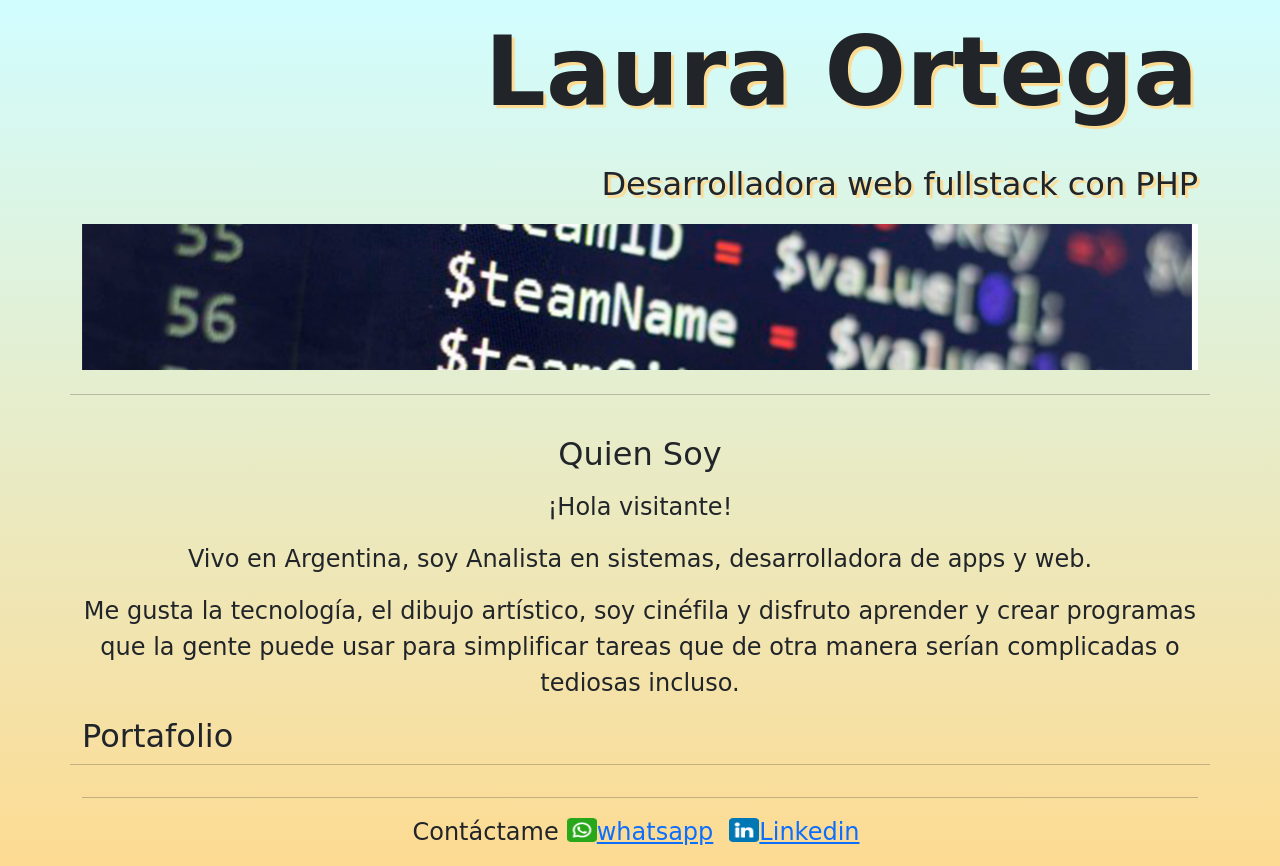
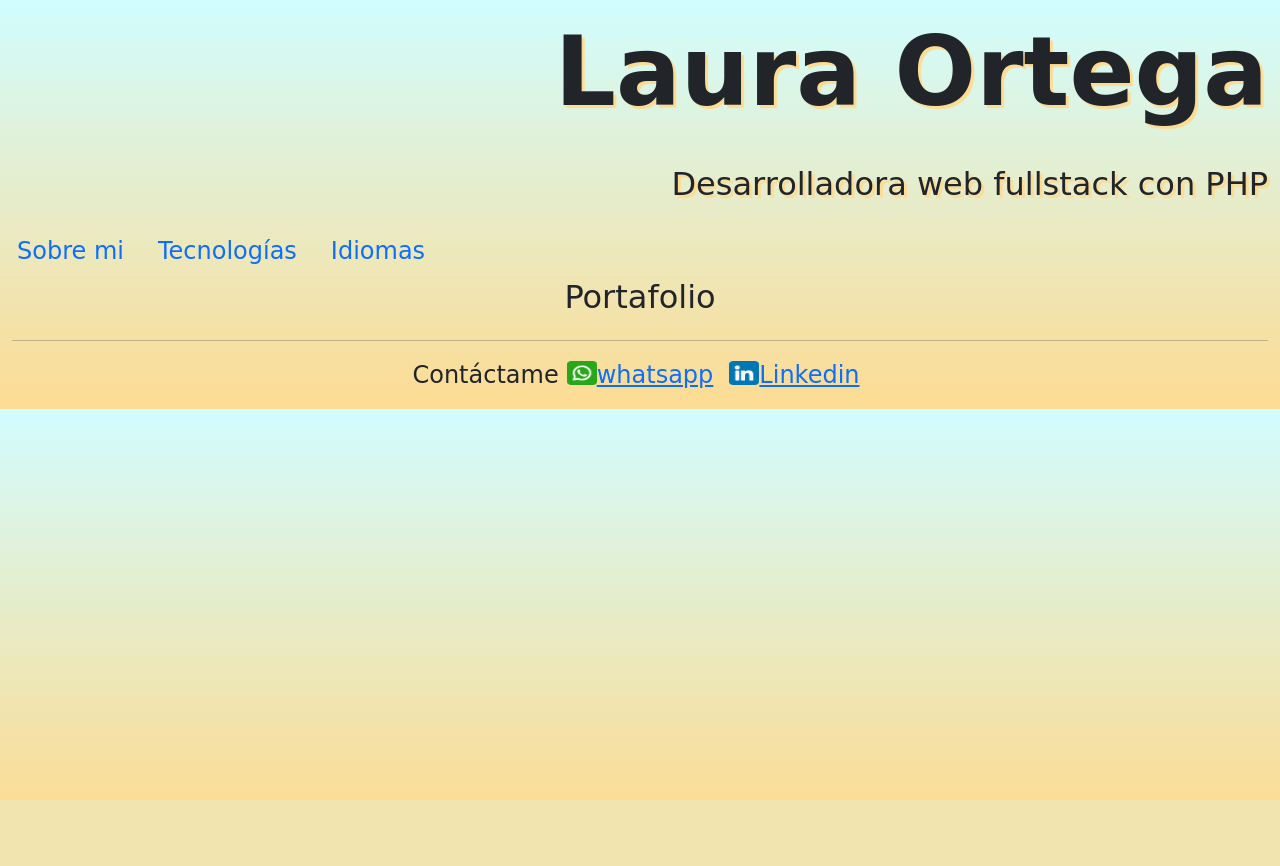
Before and after one commit to laura071364/proyecto_cac, a PHP site: page / in a window 1280 px wide. After the commit the page ends 800 px from the top, so only its background shows below. Run offline with PHP 8.4, Linux system fonts and the light colour scheme; data that the repository does not hold is empty; some web fonts are replaced.

Commit message:
mejorado del index, agregado de collapse para detalles

```diff
--- a/css/style_index.css
+++ b/css/style_index.css
@@ -1,10 +1,12 @@
 body{
     /* background-image: linear-gradient(to top, #ff9a9e 0%, #fecfef 99%, #fecfef 100%); */
     margin: 0;
+    padding: 0;
     background-image: linear-gradient(to top, #fddb92 0%, #d1fdff 100%);
     font-family: 'Edu TAS Beginner', cursive;
     font-size: 1.5rem;
 }
+
 
 #nombre_autor{
     font-weight:bold;
@@ -13,6 +15,7 @@ body{
 }
 
 #profesion{
+
     font-size: 2rem;
     text-shadow: 3px 3px 1px #fddb92;
 }
--- a/index.php
+++ b/index.php
@@ -1,16 +1,17 @@
 <?php
 include 'Conexion.php';
 $conexion = new Conexion();
-    $proyectos= $conexion->consultar("SELECT * FROM `proyecto`");
+$proyectos = $conexion->consultar("SELECT * FROM `proyecto`");
 ?>
 <!DOCTYPE html>
 <html lang="es">
+
 <head>
     <meta charset="UTF-8">
     <meta http-equiv="X-UA-Compatible" content="IE=edge">
     <meta name="viewport" content="width=device-width, initial-scale=1.0">
     <link href="https://cdn.jsdelivr.net/npm/bootstrap@5.0.2/dist/css/bootstrap.min.css" rel="stylesheet" integrity="sha384-EVSTQN3/azprG1Anm3QDgpJLIm9Nao0Yz1ztcQTwFspd3yD65VohhpuuCOmLASjC" crossorigin="anonymous">
-    <link rel="stylesheet"   href="https://cdnjs.cloudflare.com/ajax/libs/animate.css/4.1.1/animate.min.css"/>
+    <link rel="stylesheet" href="https://cdnjs.cloudflare.com/ajax/libs/animate.css/4.1.1/animate.min.css" />
     <link rel="preconnect" href="https://fonts.googleapis.com">
     <link rel="preconnect" href="https://fonts.gstatic.com" crossorigin>
     <link href="https://fonts.googleapis.com/css2?family=Edu+TAS+Beginner:wght@600&display=swap" rel="stylesheet">
@@ -18,17 +19,58 @@
 
     <title>Principal</title>
 </head>
+
 <body>
        <!-- <canvas style="position: absolute;top:0;left:0;z-index: -1;" id="canvas" width="1300" height="2100"></canvas> -->
-   <div class="container">
+    <div class="container-fluid">
+
+        <div id="portada" class="row text-end">
+            <p id="nombre_autor" class="animate__animated animate__fadeInLeft">Laura Ortega</p>
+            <p id="profesion" class="animate__animated animate__fadeInUp pt-0">Desarrolladora web fullstack con PHP</p>
+        </div>
         <div class="row text-end">
-            <p id="nombre_autor" class="animate__animated animate__fadeInLeft">Laura Ortega</p>
-            <p id="profesion" class="animate__animated animate__fadeInUp">Desarrolladora web fullstack con PHP</p>
-            <div class="mx-auto" id="fondo">
-                <img src="images/codigo2.png" width="100%" alt="">
+            <ul class="nav nav-tabs">
+                <li class="nav-item">
+                <a class="nav-link" data-bs-toggle="collapse" href="#collapseExample" role="button" aria-expanded="false" aria-controls="collapseExample">
+                    Sobre mi
+                </a>
+                </li>
+                <li class="nav-item" data-bs-toggle="collapse" href="#tecnologias" role="button" aria-expanded="false" aria-controls="collapseExample">
+                    <a class="nav-link" href="#tecnologias">Tecnologías</a>
+                </li>
+                <li class="nav-item">
+                    <a class="nav-link" data-bs-toggle="collapse" href="#idiomas" role="button" aria-expanded="false" aria-controls="collapseExample" href="#idiomas">Idiomas</a>
+                </li>
+
+            </ul>
+
+                <!-- <button class="btn btn-primary" type="button" data-bs-toggle="collapse" data-bs-target="#collapseExample" aria-expanded="false" aria-controls="collapseExample">
+    Button with data-bs-target
+  </button> -->
+
+            <div class="collapse" id="collapseExample">
+                <div class="card card-body bg-dark text-white">
+                    <p>¡Hola visitante!</p>
+                    <p>Soy Analista en sistemas, desarrolladora de apps de escritorio y web.</p>
+                    <p>Disfruto aprender y crear.</p>
+                    <span><a href="#contacto">contáctame</a></span>
                 </div>
             </div>
-       <div id="soy" class="row justify-content-center">
+
+            <div class="collapse" id="tecnologias">
+                <div class="card card-body align-items-center" >
+                    <img src="images/tecnologias.png" class="img-fluid rounded-top" width="30%" alt="tecnologias">
+                </div>
+            </div>
+        </div>
+
+        <div class="collapse" id="idiomas">
+                <div class="card card-body bg-dark text-white text-end">
+                    <p>Español nativo</p>
+                    <p>Inglés intermedio - lectura competencia profesional</p>
+                </div>
+            </div>
+        <!-- <div id="soy" class="row justify-content-center">
        <hr class="my-4">
         <h2 class="my-3">Quien Soy</h2>
 
@@ -36,19 +78,18 @@
         <p>Vivo en Argentina, soy Analista en sistemas, desarrolladora de apps y web.</p>
         <p>Me gusta la tecnología, el dibujo artístico, soy cinéfila y disfruto aprender y crear programas que la gente puede usar para simplificar tareas que de otra manera serían complicadas o tediosas incluso.</p>
 
-       </div>
-        <div  class ="row justify-content-center">
+       </div> -->
+        <div class="row text-center">
             <h2>Portafolio</h2>
-            <hr>
             <?php
-                foreach($proyectos as $proyecto){ ?>
+            foreach ($proyectos as $proyecto) { ?>
 
                 <div class="col">
-                        <div class="card border border-3 shadow">
-                            <a href="#"><img class="card-img-top" width="100" src="images/<?php echo $proyecto['imagen'];?>" alt=""></a>
+                    <div class="card rounded-sm shadow">
+                        <a href="#"><img class="card-img-top" width="100" src="images/<?php echo $proyecto['imagen']; ?>" alt=""></a>
                         <div class="card-body">
-                                <h5 class="card-title text-dark"><?php echo $proyecto['titulo'];?></h5>
-                                <p class="card-text text-dark"><?php echo $proyecto['descripcion'];?></p>
+                            <h5 class="card-title text-dark"><?php echo $proyecto['titulo']; ?></h5>
+                            <p class="card-text text-dark"><?php echo $proyecto['descripcion']; ?></p>
                         </div>
 
                     </div>
@@ -56,9 +97,9 @@
                 </div>
             <?php } ?>
         </div>
-        <div class="footer">
+        <div  class="footer">
             <hr>
-            <div class="d-flex flex-row justify-content-center alig-items-center">
+            <div id="contacto" class="d-flex flex-row justify-content-center alig-items-center">
                 <p>Contáctame</p>
                 <a class="px-2" href="https://alvo.chat/47M"><img src="images/whatsapp.png" alt="Linkedin iconos creados por riajulislam - Flaticon" width="30" height="24" class="d-inline-block align-text-top">whatsapp</a>
                 <a class="px-2" href="http://www.linkedin.com/in/laura-ortega-fullstack"><img src="images/linkedin.png" alt="Linkedin iconos creados por riajulislam - Flaticon" width="30" height="24" class="d-inline-block align-text-top">Linkedin</a>
@@ -66,5 +107,7 @@
 
         </div>
     </div>
+    <script src="https://cdnjs.cloudflare.com/ajax/libs/bootstrap/5.1.3/js/bootstrap.min.js" integrity="sha512-OvBgP9A2JBgiRad/mM36mkzXSXaJE9BEIENnVEmeZdITvwT09xnxLtT4twkCa8m/loMbPHsvPl0T8lRGVBwjlQ==" crossorigin="anonymous" referrerpolicy="no-referrer"></script>
 </body>
+
 </html>
```
Lines whose indentation alone changed are shown as unchanged.
